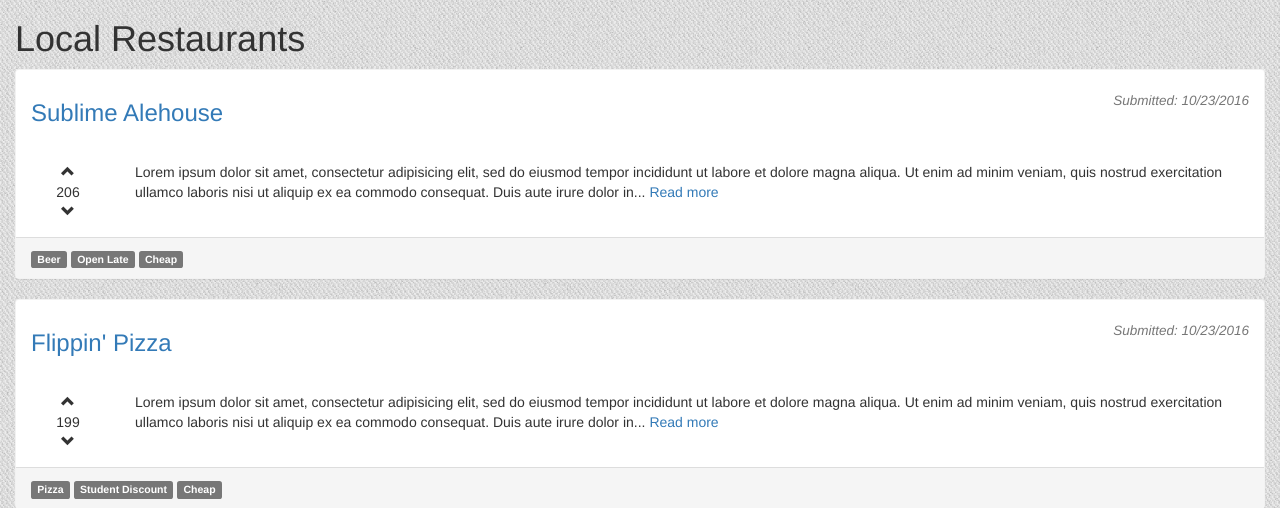
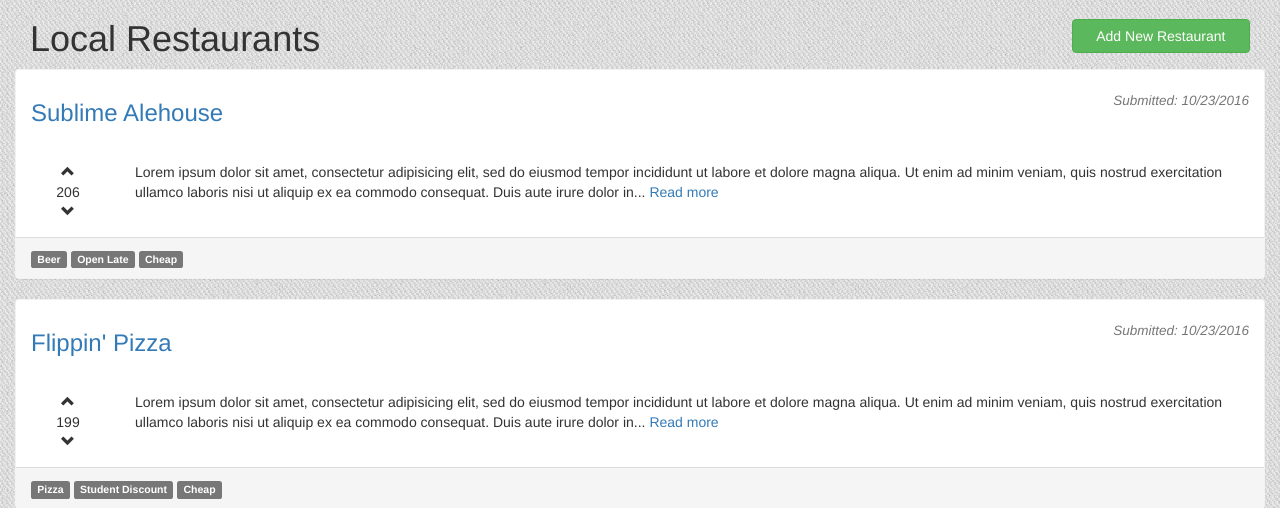
Before and after one commit to jvb93/cis444Project, a PHP site: page / in a window 1280 px wide. Shown: the part 51-559 px from the top of the page. Run offline with PHP 8.4, Linux system fonts and the light colour scheme.

Commit message:
General cleanup, adding a "new restaurant" button
Had to move some images around so they're in the correct directory.
added some new css rules
added a new restaurant button

```diff
--- a/css/site.css
+++ b/css/site.css
@@ -30,3 +30,10 @@ body{
   text-align: center;
 
 }
+
+#addRestaurantButton
+{
+  width: 100%;
+  margin-top:20px;
+  margin-bottom:10px;
+}
--- a/header.php
+++ b/header.php
@@ -34,6 +34,7 @@
           <li><a href="index.php">Home</a></li>
           <li><a href="faqContact.php">About</a></li>
           <li><a href="login.php">Login</a></li>
+
         </ul>
         <div class="col-sm-3 col-md-3 navbar-right">
         <form class="navbar-form" role="search">
--- a/index.php
+++ b/index.php
@@ -2,7 +2,14 @@
 
 <div class="col-md-12">
     <div class="row">
-        <h1> Local Restaurants </h1>
+    <div class="col-md-10">
+      <h1> Local Restaurants </h1>
+    </div>
+    <div class="col-md-2">
+        <a href="#" class="btn btn-success" id="addRestaurantButton">Add New Restaurant </a>
+    </div>
+
+
     </div>
     <div class="row">
         <div class="panel">
--- a/profile.php
+++ b/profile.php
@@ -18,7 +18,7 @@
             <div class="panel-body">
               <div class="row">
                 <div class="col-md-3 col-lg-3 " align="center">
-                  <img height="110" width="110" alt="User Pic" src="default.jpg" class="img-circle img-responsive">
+                  <img height="110" width="110" alt="User Pic" src="img/default.jpg" class="img-circle img-responsive">
                 </div>
 
 
```
Also changed, not shown: img/default.jpg (renamed from default.jpg).
